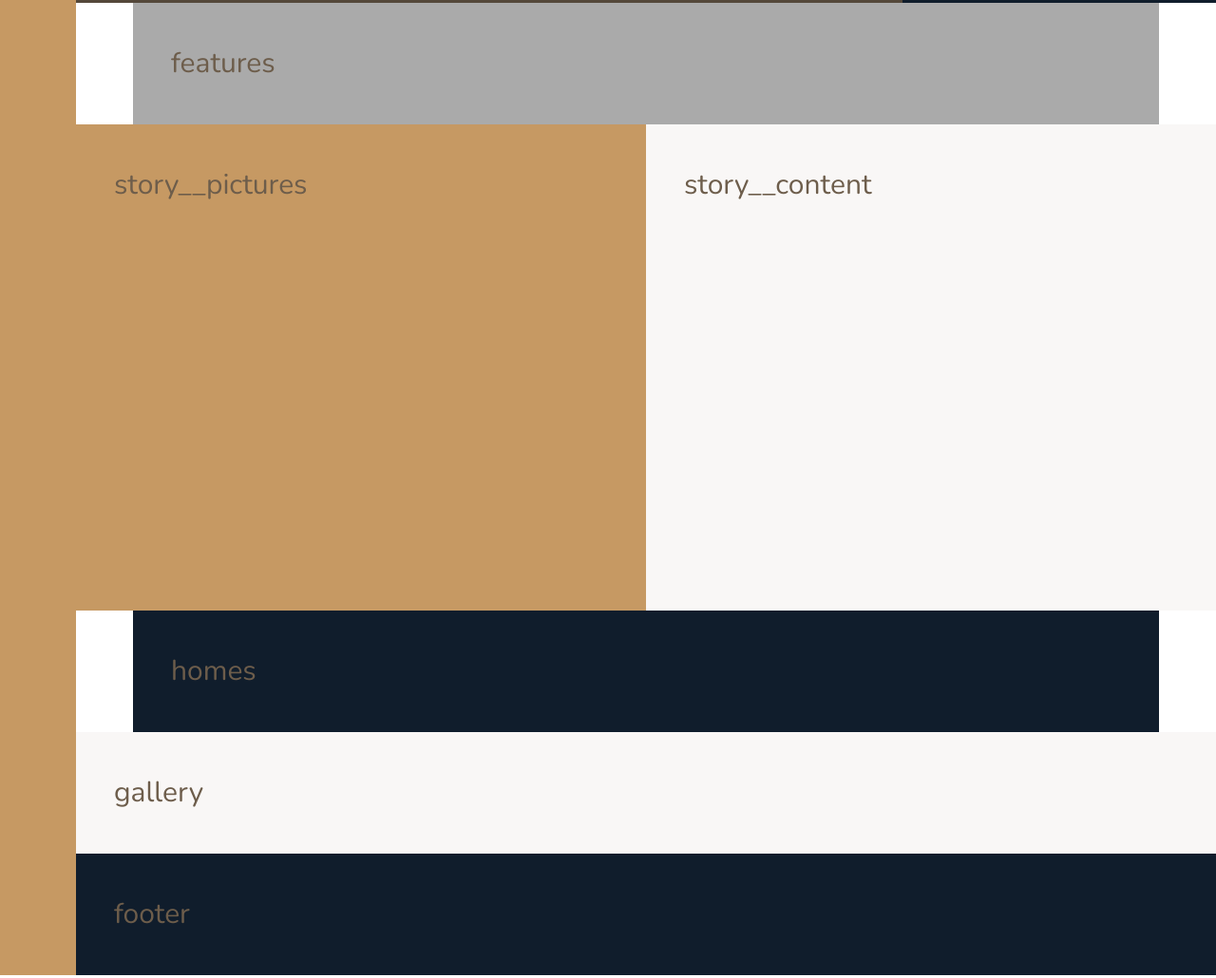
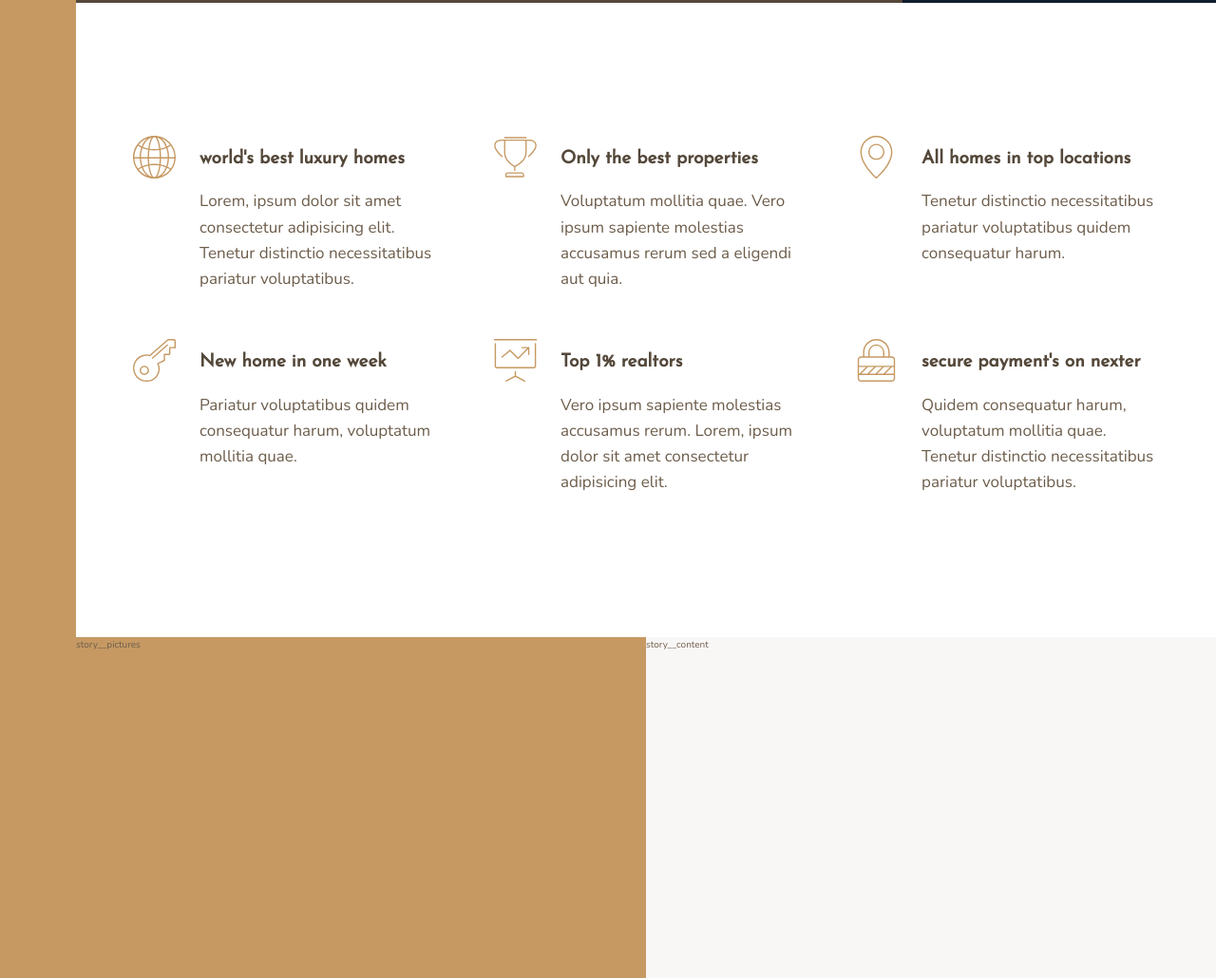
Before and after one commit to akash1412/nexter-css, a website: page index.html in a window 1280 px wide. Shown: the part 637-1667 px from the top of the page at 95% size. Drawn offline with nearby package versions, Linux system fonts and the light colour scheme.

Commit message:
added features section

```diff
--- a/index.html
+++ b/index.html
@@ -1,55 +1,103 @@
 <!DOCTYPE html>
 <html lang="en">
+  <head>
+    <meta charset="UTF-8" />
+    <meta name="viewport" content="width=device-width, initial-scale=1.0" />
+    <meta http-equiv="X-UA-Compatible" content="ie=edge" />
 
-<head>
-    <meta charset="UTF-8">
-    <meta name="viewport" content="width=device-width, initial-scale=1.0">
-    <meta http-equiv="X-UA-Compatible" content="ie=edge">
-
-    <link href="https://fonts.googleapis.com/css?family=Josefin+Sans:300,400,400i|Nunito:300,300i" rel="stylesheet">
-    <link rel="stylesheet" href="css/style.css">
-    <link rel="shortcut icon" type="image/png" href="img/favicon.png">
+    <link
+      href="https://fonts.googleapis.com/css?family=Josefin+Sans:300,400,400i|Nunito:300,300i"
+      rel="stylesheet"
+    />
+    <link rel="stylesheet" href="css/style.css" />
+    <link rel="shortcut icon" type="image/png" href="img/favicon.png" />
 
     <title>nexter &mdash; your home, your freedom</title>
-</head>
+  </head>
 
-<body class="container">
-    <div class="sidebar">
-        sidebar
-    </div>
+  <body class="container">
+    <div class="sidebar">sidebar</div>
 
-    <header class="header">
-        Header
-    </header>
+    <header class="header">Header</header>
 
-    <div class="realtors">
-        Top 3 realtors
-    </div>
+    <div class="realtors">Top 3 realtors</div>
 
     <section class="features">
-        features
+      <div class="feature">
+        <svg class="feature__icon">
+          <use xlink:href="img/sprite.svg#icon-global"></use>
+        </svg>
+        <h4 class="heading-4 heading-4--dark">world's best luxury homes</h4>
+        <p class="feature__text">
+          Lorem, ipsum dolor sit amet consectetur adipisicing elit. Tenetur
+          distinctio necessitatibus pariatur voluptatibus.
+        </p>
+      </div>
+
+      <div class="feature">
+        <svg class="feature__icon">
+          <use xlink:href="img/sprite.svg#icon-trophy"></use>
+        </svg>
+        <h4 class="heading-4 heading-4--dark">Only the best properties</h4>
+        <p class="feature__text">
+          Voluptatum mollitia quae. Vero ipsum sapiente molestias accusamus
+          rerum sed a eligendi aut quia.
+        </p>
+      </div>
+
+      <div class="feature">
+        <svg class="feature__icon">
+          <use xlink:href="img/sprite.svg#icon-map-pin"></use>
+        </svg>
+        <h4 class="heading-4 heading-4--dark">All homes in top locations</h4>
+        <p class="feature__text">
+          Tenetur distinctio necessitatibus pariatur voluptatibus quidem
+          consequatur harum.
+        </p>
+      </div>
+
+      <div class="feature">
+        <svg class="feature__icon">
+          <use xlink:href="img/sprite.svg#icon-key"></use>
+        </svg>
+        <h4 class="heading-4 heading-4--dark">New home in one week</h4>
+        <p class="feature__text">
+          Pariatur voluptatibus quidem consequatur harum, voluptatum mollitia
+          quae.
+        </p>
+      </div>
+
+      <div class="feature">
+        <svg class="feature__icon">
+          <use xlink:href="img/sprite.svg#icon-presentation"></use>
+        </svg>
+        <h4 class="heading-4 heading-4--dark">Top 1% realtors</h4>
+        <p class="feature__text">
+          Vero ipsum sapiente molestias accusamus rerum. Lorem, ipsum dolor sit
+          amet consectetur adipisicing elit.
+        </p>
+      </div>
+
+      <div class="feature">
+        <svg class="feature__icon">
+          <use xlink:href="img/sprite.svg#icon-lock"></use>
+        </svg>
+        <h4 class="heading-4 heading-4--dark">secure payment's on nexter</h4>
+        <p class="feature__text">
+          Quidem consequatur harum, voluptatum mollitia quae. Tenetur distinctio
+          necessitatibus pariatur voluptatibus.
+        </p>
+      </div>
     </section>
 
-    <div class="story__pictures">
-        story__pictures
-    </div>
+    <div class="story__pictures">story__pictures</div>
 
-    <div class="story__content">
-        story__content
-    </div>
+    <div class="story__content">story__content</div>
 
+    <section class="homes">homes</section>
 
-    <section class="homes">
-        homes
-    </section>
+    <section class="gallery">gallery</section>
 
-    <section class="gallery">
-        gallery
-    </section>
-
-    <footer class="footer">
-        footer
-    </footer>
-</body>
-
+    <footer class="footer">footer</footer>
+  </body>
 </html>
--- a/sass/_base.scss
+++ b/sass/_base.scss
@@ -43,9 +43,4 @@ body {
     grid-template-rows: 80vh min-content 40vw repeat(3, min-content);
     grid-template-columns: [sidebar-start] 8rem [sidebar-end full-start] minmax(6rem, 1fr) [center-start] repeat(8, [col-start] minmax(min-content, 14rem) [col-end]) [center-end] minmax(6rem, 1fr) [full-end];
 
-
-    &>* {
-        padding: 4rem;
-        font-size: 3rem;
-    }
 }
--- a/sass/_features.scss
+++ b/sass/_features.scss
@@ -1,4 +1,30 @@
 .features {
-    background-color: $color-grey-light-2;
-    grid-column: center-start / center-end;
+  grid-column: center-start / center-end;
+
+  margin: 15rem 0;
+
+  display: grid;
+  //   grid-template-columns: repeat(3, 1fr);
+  grid-template-columns: repeat(auto-fit, minmax(25rem, 1fr));
+  grid-gap: 6rem;
+  align-items: start;
 }
+
+.feature {
+  display: grid;
+  grid-template-columns: min-content 1fr;
+  grid-row-gap: 1.5rem;
+  grid-column-gap: 2.5rem;
+
+  &__icon {
+    fill: $color-primary;
+    width: 4.5rem;
+    height: 4.5rem;
+    grid-row: 1 / span 2;
+    transform: translateY(-1rem);
+  }
+
+  &__text {
+    font-size: 1.7rem;
+  }
+}
--- /dev/null
+++ b/sass/_typography.scss
@@ -0,0 +1,29 @@
+%heading {
+  font-family: $font-display;
+  font-family: 400;
+}
+
+.heading-1 {
+  @extend %heading;
+}
+
+.heading-2 {
+  @extend %heading;
+}
+
+.heading-3 {
+  @extend %heading;
+}
+
+.heading-4 {
+  @extend %heading;
+  font-size: 1.9rem;
+
+  &--light {
+    color: $color-grey-light-1;
+  }
+
+  &--dark {
+    color: $color-grey-dark-1;
+  }
+}
```
Also changed, not shown: css/style.css.
